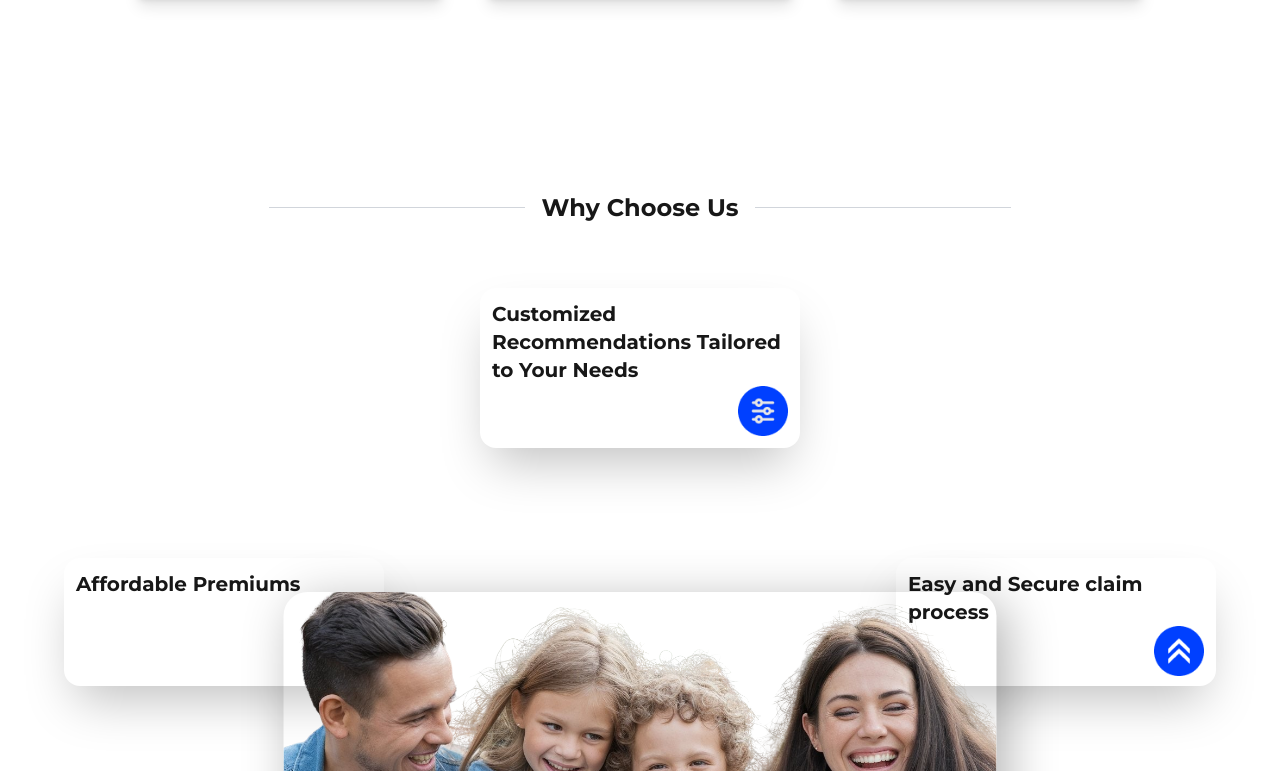
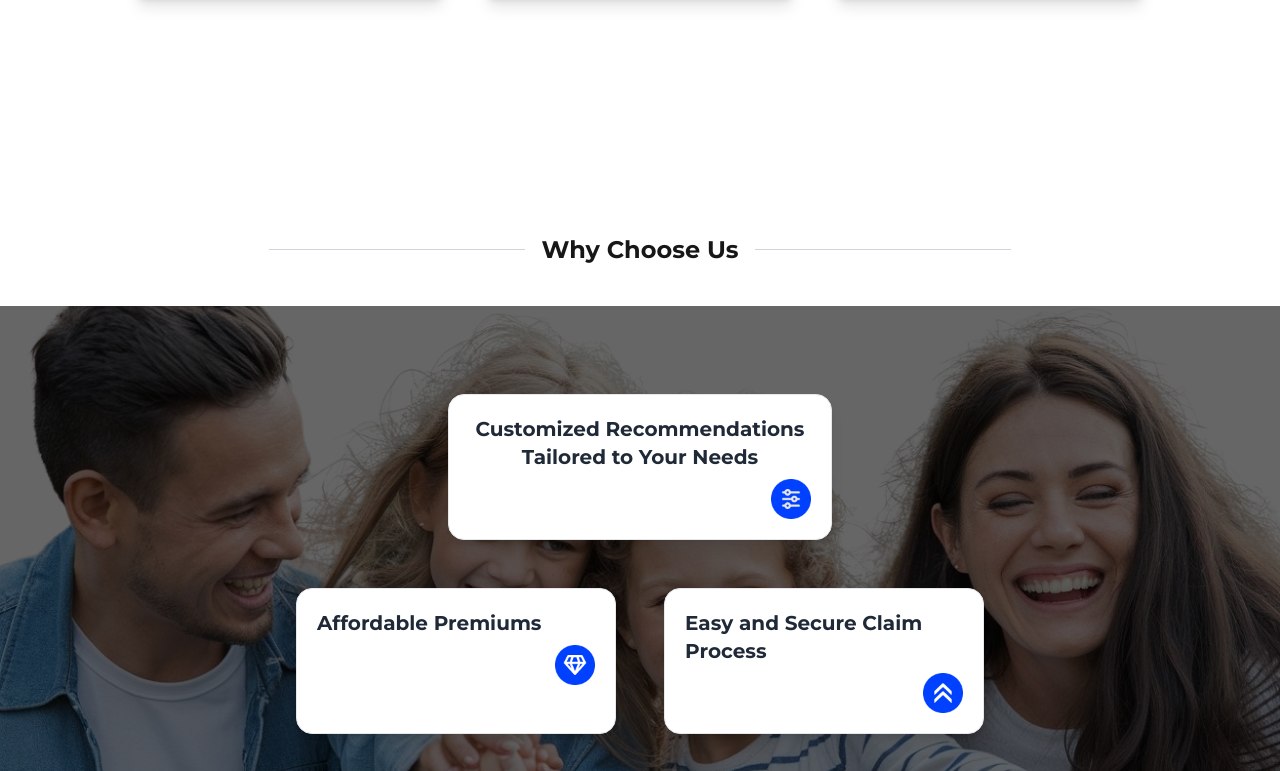
Before and after one commit to Maheshkadam-Delxn/Policy_Sansar-Landing, a Next.js app: page / in a window 1280 px wide. Shown: the part 2029-2800 px from the top of the page. Built offline with nearby package versions, Linux system fonts and the light colour scheme.

Commit message:
unique section updataed

```diff
--- a/src/app/components/Header.jsx
+++ b/src/app/components/Header.jsx
@@ -29,7 +29,7 @@ const Header = () => {
 
   return (
     <div className="w-full sticky top-0 z-10">
-      <div className="w-full flex items-center justify-between px-4 py-1 text-lg font-medium bg-[#ffffff] text-white shadow-[0_4px_10px_rgba(0,0,0,0.1)] border border-white relative z-10">
+      <div className="w-full flex items-center justify-between px-4 py-1 text-lg font-medium bg-[#ffffff] text-white shadow-[0_4px_10px_rgba(0,0,0,0.1)] border border-white relative z-99">
         <Link1 href={"/"} className="text-2xl font-bold text-black tracking-wide flex items-center gap-3">
           <Image src={Logo} width={logoSize} height={logoSize} alt="Logo" className="transition-all ease-in-out duration-300" />
           <h1 className="text-3xl text-[#1D951B]">Policy Sansar</h1>
--- a/src/app/components/Unique.jsx
+++ b/src/app/components/Unique.jsx
@@ -13,7 +13,7 @@ const Unique = () => {
   });
 
   return (
-    <div className="w-full h-[100vh] mt-12 flex flex-col items-center gap-14">
+    <div className="w-full h-[100vh]  flex flex-col items-center gap-14">
       <div className="w-full h-full bg-white flex items-center justify-between p-5">
         <div className="flex flex-col items-start gap-14 w-2/4">
           {/* Title and Divider */}
--- a/src/app/components/Why_Choose.jsx
+++ b/src/app/components/Why_Choose.jsx
@@ -1,55 +1,107 @@
+"use client";
 import React from "react";
 import Image from "next/image";
-import Family3 from "../../../public/icons/family3.png";
-import Bottom1LeftIcon from "../../../public/icons/re.png"
-import MidRightIcon from "../../../public/icons/midRightIcon.png"
-import MidLeftIcon from "../../../public/icons/MidLeftIcon.png"
-import BottomRightIcon from "../../../public/icons/BottomRightIcon.png"
-import TopIcon from "../../../public/icons/TopIcon.png"
+import { motion } from "framer-motion";
+import Bottom1LeftIcon from "../../../public/icons/re.png";
+import MidRightIcon from "../../../public/icons/midRightIcon.png";
+import MidLeftIcon from "../../../public/icons/MidLeftIcon.png";
+import BottomRightIcon from "../../../public/icons/BottomRightIcon.png";
+import TopIcon from "../../../public/icons/TopIcon.png";
 import AnimatedHeader from "./AnimatedHeader";
+
+const cardVariants = {
+  hidden: { opacity: 0, y: 50 },
+  visible: { opacity: 1, y: 0, transition: { duration: 0.8, ease: "easeOut" } },
+};
 const Why_Choose = () => {
   return (
-    <div className="mt-12 w-full h-[100vh] relative ">
-     <AnimatedHeader text="Why Choose Us"/>
-      <div className=" flex flex-col justify-between w-full h-[95.5vh]">
-        <div className="w-full flex items-center justify-center">
-          <div className="w-80 h-40 bg-white shadow-2xl translate-y-16 rounded-2xl p-3 flex flex-col justify-between ">
-          <h1 className="text-xl font-bold">Customized Recommendations Tailored to Your Needs</h1>
-          <div className="w-full flex items-end justify-end"><Image src={TopIcon} width={50} height={50} alt="Icon4"/></div>
-          </div>
-        </div>
-        <div className="flex items-center justify-between">
-          <div className="w-80 h-32 bg-white shadow-2xl translate-x-16 rounded-2xl p-3 flex flex-col justify-between">
-          <h1 className="text-xl font-bold">Affordable Premiums</h1>
-          <div className="w-full flex items-end justify-end"><Image src={MidLeftIcon} width={50} height={50} alt="Icon4"/></div>
-          </div>
-          <div className="w-80 h-32 bg-white shadow-2xl -translate-x-16 rounded-2xl p-3 flex flex-col justify-between">
-          <h1 className="text-xl font-bold">Easy and Secure claim process</h1>
-          <div className="w-full flex items-end justify-end"><Image src={MidRightIcon} width={50} height={50} alt="Icon4"/></div>
-          </div>
-        </div>
-        <div className="w-full flex items-center justify-between ">
-          <div className="w-80 h-32 bg-white shadow-2xl  translate-x-8 rounded-2xl p-3 flex flex-col justify-between">
-            <h1 className="text-xl font-bold">Compare multiple Policies instantly</h1>
-            <div className="w-full flex items-end justify-end"><Image src={Bottom1LeftIcon} width={50} height={50} alt="Icon4"/></div>
-          </div>
-          <div className="w-80 h-32 bg-white shadow-2xl -translate-x-8 rounded-2xl p-3 flex flex-col justify-between">
-          <h1 className="text-xl font-bold">Expert Customer Support</h1>
-          <div className="w-full flex items-end justify-end"><Image src={BottomRightIcon} width={50} height={50} alt="Icon4"/></div>
-          </div>
+    <div className="w-full min-h-screen mt-[90px] flex flex-col gap-10 ">
+      <AnimatedHeader text="Why Choose Us" />
+      <div className="relative w-full h-full flex flex-col items-center justify-center px-8 gap-10">
+        {/* Background Image and Overlay */}
+        <div className="absolute inset-0 bg-[url('/icons/family3.png')] bg-cover bg-center bg-no-repeat"></div>
+        <div className="absolute inset-0 bg-black bg-opacity-60"></div>
+
+        {/* Content Section */}
+        <div className="relative  w-full flex flex-col items-center">
+          <motion.div
+            className="w-full flex flex-wrap justify-center gap-6 mt-8 p-14"
+            initial="hidden"
+            animate="visible"
+            variants={{ visible: { transition: { staggerChildren: 0.2 } } }}
+          >
+            {/* Top Center Card */}
+            <motion.div
+              className="w-96 bg-white shadow-lg rounded-2xl p-5 text-center border border-gray-200 relative"
+              variants={cardVariants}
+            >
+              <h1 className="text-xl font-bold text-gray-800">
+                Customized Recommendations Tailored to Your Needs
+              </h1>
+              <div className="flex justify-end mt-2">
+                <Image src={TopIcon} width={40} height={40} alt="Icon" />
+              </div>
+            </motion.div>
+
+            {/* Two cards on left and right */}
+            <div className="w-full flex justify-center gap-12 mt-6">
+              <motion.div
+                className="w-80 bg-white shadow-lg rounded-2xl p-5 border border-gray-200 relative "
+                variants={cardVariants}
+              >
+                <h1 className="text-xl font-bold text-gray-800">
+                  Affordable Premiums
+                </h1>
+                <div className="flex justify-end mt-2">
+                  <Image src={MidLeftIcon} width={40} height={40} alt="Icon" />
+                </div>
+              </motion.div>
+
+              <motion.div
+                className="w-80 bg-white shadow-lg rounded-2xl p-5 border border-gray-200 relative "
+                variants={cardVariants}
+              >
+                <h1 className="text-xl font-bold text-gray-800">
+                  Easy and Secure Claim Process
+                </h1>
+                <div className="flex justify-end mt-2">
+                  <Image src={MidRightIcon} width={40} height={40} alt="Icon" />
+                </div>
+              </motion.div>
+            </div>
+
+            {/* Two Bottom Cards */}
+            <div className="w-full flex justify-center gap-12 mt-6">
+              <motion.div
+                className="w-80 bg-white shadow-lg rounded-2xl p-5 border border-gray-200 relative "
+                variants={cardVariants}
+              >
+                <h1 className="text-xl font-bold text-gray-800">
+                  Compare Multiple Policies Instantly
+                </h1>
+                <div className="flex justify-end mt-2">
+                  <Image src={Bottom1LeftIcon} width={40} height={40} alt="Icon" />
+                </div>
+              </motion.div>
+
+              <motion.div
+                className="w-80 bg-white shadow-lg rounded-2xl p-5 border border-gray-200 relative "
+                variants={cardVariants}
+              >
+                <h1 className="text-xl font-bold text-gray-800">
+                  Expert Customer Support
+                </h1>
+                <div className="flex justify-end mt-2">
+                  <Image src={BottomRightIcon} width={40} height={40} alt="Icon" />
+                </div>
+              </motion.div>
+            </div>
+          </motion.div>
         </div>
       </div>
-      <Image
-  src={Family3}
-  alt="FamilyIcon"
-  width={1920}
-  height={1080}
-  className="w-fit h-2/4 object-contain bottom-0 absolute left-1/2 translate-x-[-50%] border-none shadow-[10px_10px_50px_rgba(0,0,0,0.3)] rounded-3xl"
-/>
-
-
     </div>
   );
 };
 
+
 export default Why_Choose;
```
